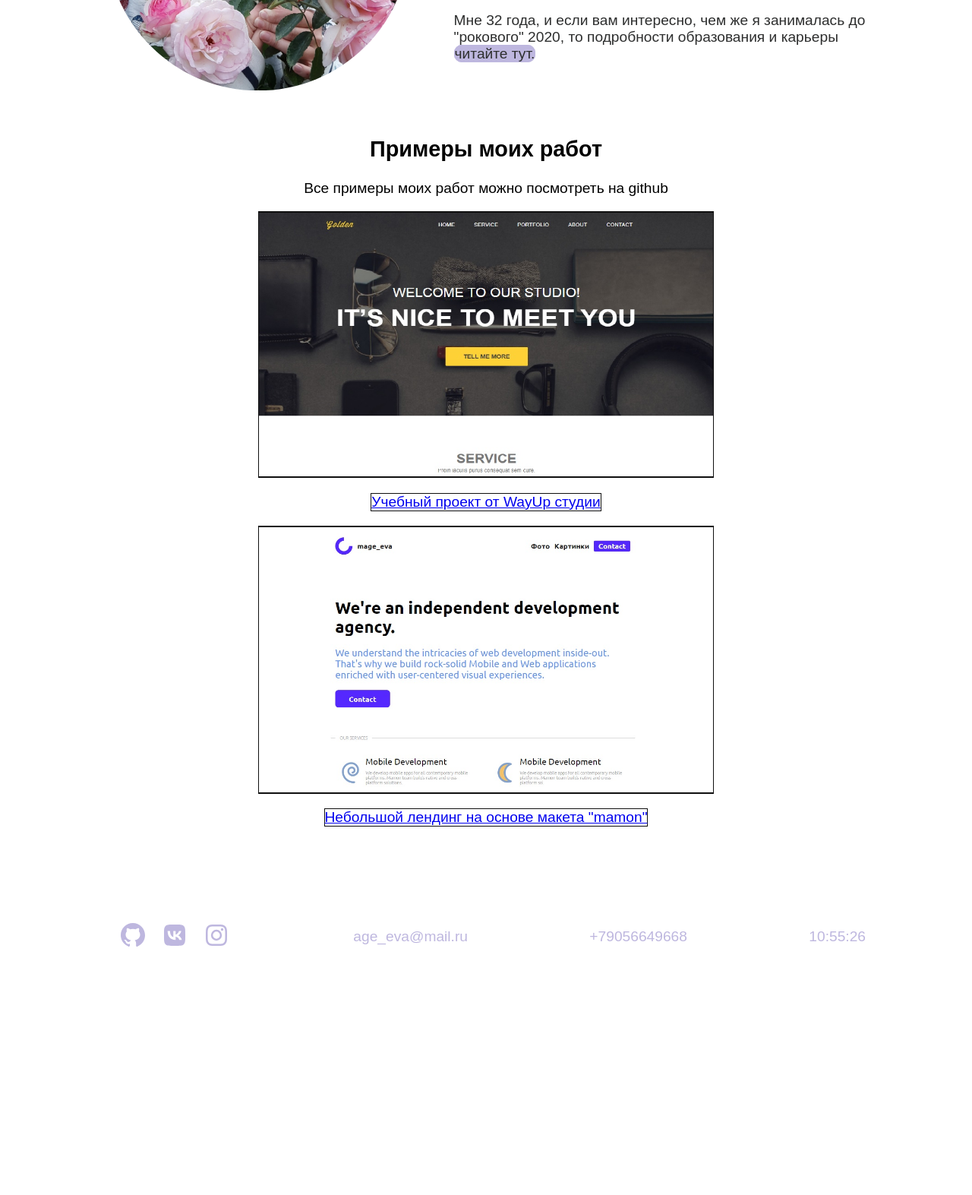
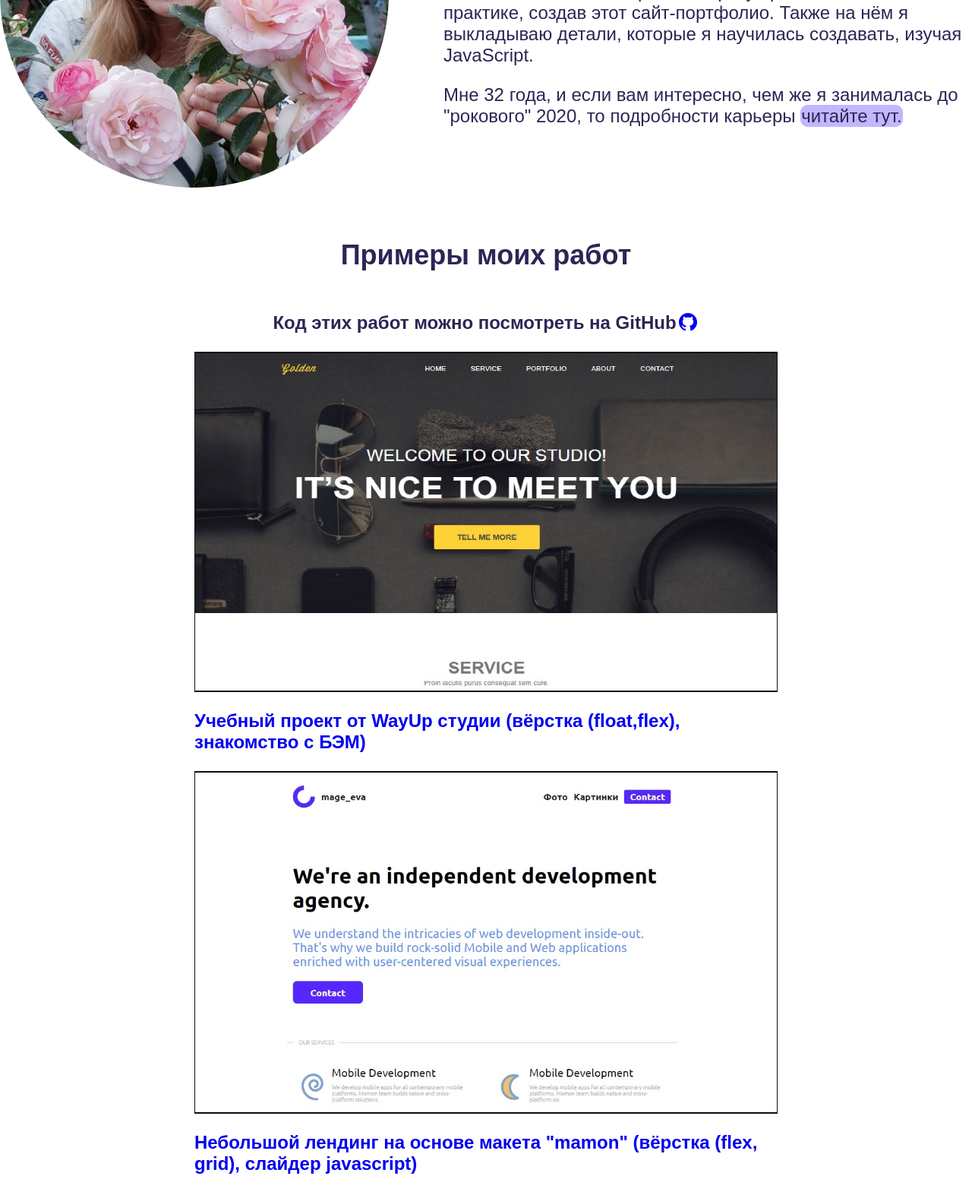
Before and after one commit to zabalueva/zabalueva.github.io, a plain HTML site: page index.html in a window 1280 px wide. Shown: the part 373-1946 px from the top of the page at 76% size. Before the commit the page ends 1643 px from the top, so only its background shows below. Drawn offline with Linux system fonts and the light colour scheme.

Commit message:
Change text colors

```diff
--- a/index.html
+++ b/index.html
@@ -9,7 +9,7 @@
 </head>
 
 <body class="container">
-    <div class="container__wrap">
+    <div class="container__wrap wrap">
         <header class="header">
             <span class="header__logo"><img src="img/logo.svg" alt="logo"></span>
 
@@ -29,10 +29,6 @@
                     </ul>
                 </div>
             </nav>
-
-
-
-
         </header>
 
         <article class="head">
@@ -42,48 +38,54 @@
         <section class="about" id="about">
             <div class="about__text">
                 <p>Меня зовут Забалуева Елена и это мой первый сайт.
-                    Разумеется, он будет дорабатываться и становиться всё интереснее и интереснее)
+                    Разумеется, он будет дорабатываться и становиться всё чудесатее и чудесатее)
                 </p>
 
                 <p>Я самостоятельно изучаю фронтенд на свободных ресурсах (htmlacademy, freeCodeCamp, learnjavascript,
                     githowto).
                 </p>
-                <p>Очень люблю учиться и добиваться результата. Изучила основы HTML и CSS и решила сразу применять их на практике, создав этот сайт-портфолио.
+                <p>Очень люблю учиться и добиваться результата. Изучила основы HTML и CSS и решила сразу применять их на
+                    практике, создав этот сайт-портфолио.
                     Также на нём я выкладываю детали, которые я научилась создавать, изучая JavaScript.
                 </p>
-                <p>Мне 32 года, и если вам интересно, чем же я занималась до "рокового" 2020, то подробности образования и карьеры <span id="career" class="about__career"> читайте тут.</span>
+                <p>Мне 32 года, и если вам интересно, чем же я занималась до "рокового" 2020, то подробности карьеры
+                    <span id="career" class="about__career"> читайте тут.</span>
                 </p>
             </div>
         </section>
 
         <section class="portfolio" id="portfolio">
-            <h2 class="portfolio__title">Примеры моих работ</h2>
+            <h2 class="portfolio__heading">Примеры моих работ</h2>
 
-            <p class="portfolio__title" id="title">Все примеры моих работ можно посмотреть на github</p>
+            <p class="portfolio__title" id="title">Код этих работ можно посмотреть на GitHub
+                <span class="portfolio__link"><a href="https://github.com/zabalueva" class="portfolio__link"><i
+                            class="fab fa-github"></i></a></span>
+            </p>
 
-            <span class="portfolio__title">
+            <div class="portfolio__item">
                 <a href="http://htmlpreview.github.io/?https://github.com/zabalueva/golden/blob/master/index.html"
                     class="portfolio__foto">
                     <img src="img/golden.jpg" alt="golden" class="portfolio__foto">
                 </a>
-            </span>
                 <p class="portfolio__title">
                     <a href="http://htmlpreview.github.io/?https://github.com/zabalueva/golden/blob/master/index.html"
-                    class="portfolio__foto">
-                    Учебный проект от WayUp студии </a>
+                        class="portfolio__link">
+                        Учебный проект от WayUp студии (вёрстка (float,flex), знакомство с БЭМ) </a>
                 </p>
+            </div>
 
-            <span class="portfolio__title">
+            <div class="portfolio__item">
                 <a href="http://htmlpreview.github.io/?https://github.com/zabalueva/mamon_layout/blob/master/index.html"
                     class="portfolio__foto">
                     <img src="img/mageeva.jpg" alt="mageeva" class="portfolio__foto">
                 </a>
-            </span>
+
             <p class="portfolio__title">
                 <a href="http://htmlpreview.github.io/?https://github.com/zabalueva/golden/blob/master/index.html"
-                    class="portfolio__foto">
-                    Небольшой лендинг на основе макета "mamon" </a>
+                    class="portfolio__link">
+                    Небольшой лендинг на основе макета "mamon" (вёрстка (flex, grid), слайдер jаvascript) </a>
             </p>
+        </div>
         </section>
 
         <section class="interests">
@@ -101,9 +103,12 @@
         <footer class="footer" id="footer">
 
             <ul class=footer__social>
-                <li><a href="https://github.com/zabalueva" target="_blank" class="footer__link"><i class="fab fa-github"></i></a></li>
-                <li><a href="https://vk.com/zabaluevae" target="_blank" class="footer__link"><i class="fab fa-vk"></i></i></a></li>
-                <li><a href="https://www.instagram.com/ave_ega/" target="_blank" class="footer__link"><i class="fab fa-instagram"></i></i></a></li>
+                <li><a href="https://github.com/zabalueva" target="_blank" class="footer__link"><i
+                            class="fab fa-github"></i></a></li>
+                <li><a href="https://vk.com/zabaluevae" target="_blank" class="footer__link"><i
+                            class="fab fa-vk"></i></i></a></li>
+                <li><a href="https://www.instagram.com/ave_ega/" target="_blank" class="footer__link"><i
+                            class="fab fa-instagram"></i></i></a></li>
             </ul>
 
             <!-- <button class="footer__button">
--- a/scss/style.scss
+++ b/scss/style.scss
@@ -1,11 +1,13 @@
-$color_hard: greenyellow;
-$color_2: red;
+$color_hard:#2d2555;
+$color_harder: #1f1a3b;
+$color_light:#c2b7ff;
+$color_lighter: #e1dbff;
 
 
 .container {
-    font-size: 1.2em;
+    font-size: 1.5em;
     font-family: Arial, Helvetica, sans-serif;
-    max-width: 1000px;
+    max-width: 1400px;
     min-width: 600px;
     margin: 0 auto;
     padding: 0 0;
@@ -19,10 +21,15 @@ $color_2: red;
     }
 }
 
+    /* .wrap > :nth-child(even) {
+        background-color: $color_light;
+    } */
+
 .header {
     display: grid;
     grid-area: 1 / 1 / 1/ 6;
     max-height: 10em;
+    /* background-color: $color_lighter; */
 
     &__logo {
         align-self: center;
@@ -33,7 +40,7 @@ $color_2: red;
         grid-area: 1 / 2/ 1/ 6;
         align-self: center;
         font-size: 2em;
-        color: #16132A;
+        color: $color_hard;
         padding-left: 2rem;
     }
 
@@ -57,12 +64,12 @@ $color_2: red;
     }
 
     &__item-active {
-        color: #0F0F0F;
+        color: $color_hard;
         text-decoration: none;
     }
 
     &__item-active:hover {
-        color:#BEB7DF;
+        color:$color_light;
     }
 }
 
@@ -80,23 +87,37 @@ $color_2: red;
     padding-left: 3em;
 
     &__text {
-        color:#2D2E2E;
+        color: $color_hard;
     }
 
     &__career {
-        background-color: #BEB7DF ;
-        border: 0.1rem solid #BEB7DF;
+        background-color: $color_light;
+        border: 0.1rem solid $color_light;
         border-radius: 10px;
+        cursor: pointer;
     }
 }
 
 .portfolio {
     grid-area: 3 / 2 / 4 / 5 ;
+    display: grid;
+
+    &__heading {
+        display: flex;
+        align-self: center;
+        justify-content: center;
+        color: $color_hard;
+    }
 
     &__title {
         display: flex;
-        align-self: center;
+        color: $color_hard;
         justify-content: center;
+        font-weight: 600;
+    }
+
+    &__link {
+        text-decoration: none;
     }
 
     &__foto {
@@ -104,6 +125,9 @@ $color_2: red;
         justify-content: center;
         max-width: 100%;
         border: #0F0F0F 1px solid;
+        color: $color_hard;
+        text-decoration: none;
+        font-weight: 600;
     }
 }
 
@@ -127,19 +151,22 @@ $color_2: red;
     display: flex;
     justify-content: space-between;
     align-items: center;
-    color: #BEB7DF;
+    color: $color_hard;
 
     &__social {
         list-style-type: none;
         display: flex;
         padding-left: 0px;
-
     }
     &__link {
         text-decoration: none;
         font-size: 2rem;
-        margin-left: 15px;
-        color: #BEB7DF;
+        margin-left: 0.5em;
+        color: $color_light;
+    }
+
+    &__contacts {
+        font-weight: 600;
     }
 }
 
@@ -170,7 +197,7 @@ $color_2: red;
             width: 30px;
             height: 4px;
             margin: 0.5em auto;
-            background: #222;
+            background: $color_harder;
         }
     }
     .show {
```
Also changed, not shown: css/style.css. Lines whose indentation alone changed are shown as unchanged.
